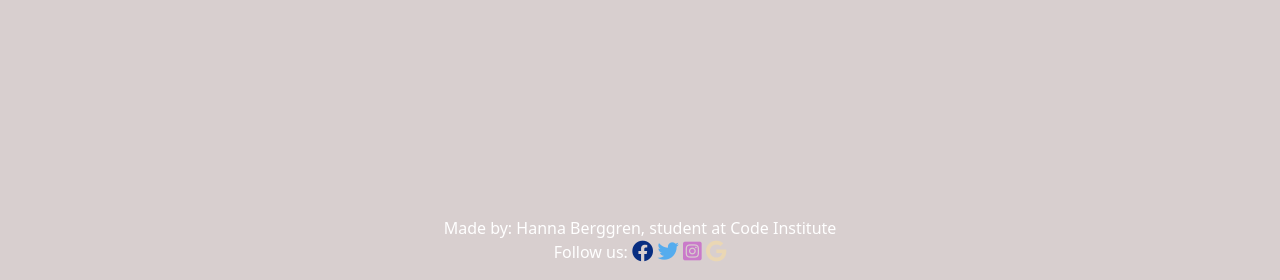
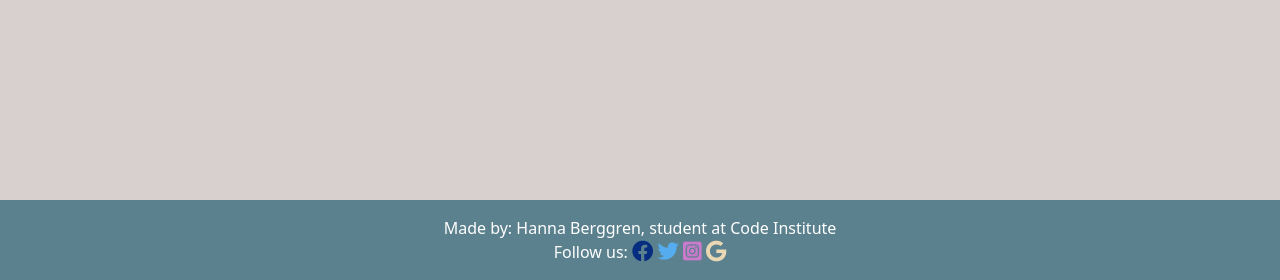
Before and after one commit to HannaBerggren/Love-Barista, a Django app: template templates/base.html in a window 1280 px wide. Shown: the part 520-800 px from the top of the page. Run offline with Django 3.2, Linux system fonts and the light colour scheme; the template is opened without the code that fills it, so the values that code supplies are empty; some web fonts are replaced.

Commit message:
Add style to footer

```diff
--- a/static/css/style.css
+++ b/static/css/style.css
@@ -16,3 +16,7 @@ body {
 .light-bg {
     background-color: #fff;
 }
+
+.dark-bg {
+    background-color: #5B818E;
+}
```
